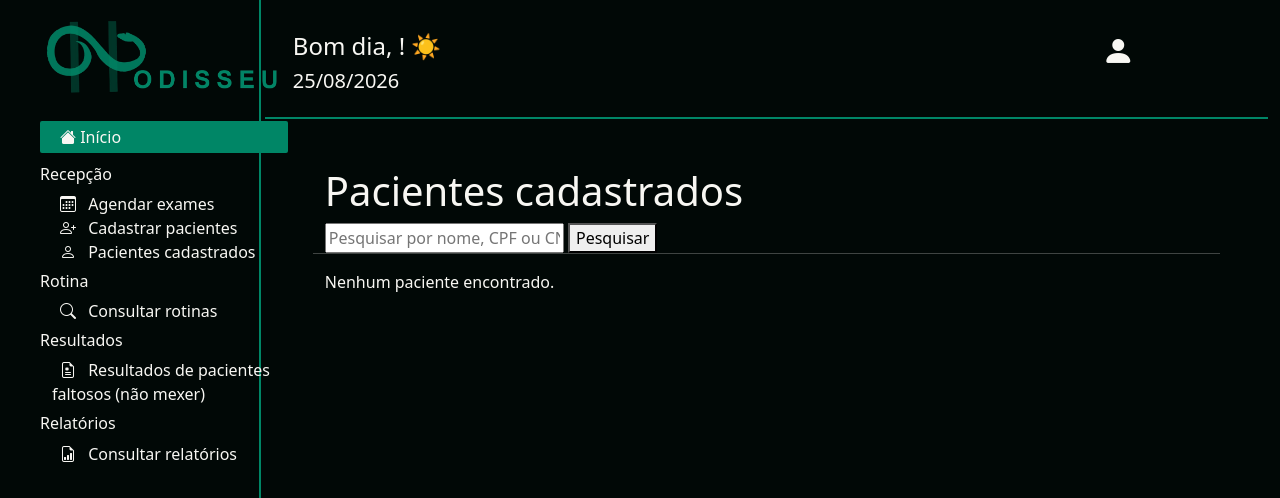
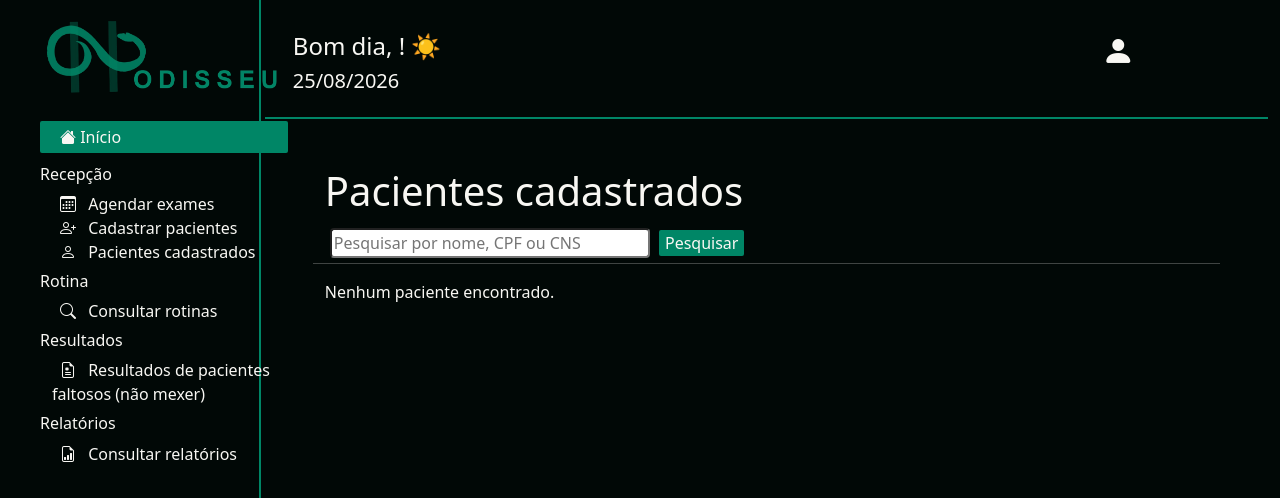
Before and after one commit to AnnaSilva-dev/Sistema-Laboratorial-Odisseu, a Django app: page /pacientes in a window 1280 px wide. Shown: the top 498 px of the page. Run offline with Django 5.2, Linux system fonts and the light colour scheme; some libraries are stand-ins or nearby versions.

Commit message:
detalhe no forms de pacientes

```diff
--- a/odisseu/templates/pacientes.html
+++ b/odisseu/templates/pacientes.html
@@ -10,13 +10,14 @@
     <form method="GET">
 
         <input
+            class="edit-forms"
             type="text"
             name="busca"
             placeholder="Pesquisar por nome, CPF ou CNS"
             value="{{ busca }}"
         >
 
-        <button type="submit">
+        <button class="sucesso border-0" type="submit">
             Pesquisar
         </button>
 
```
